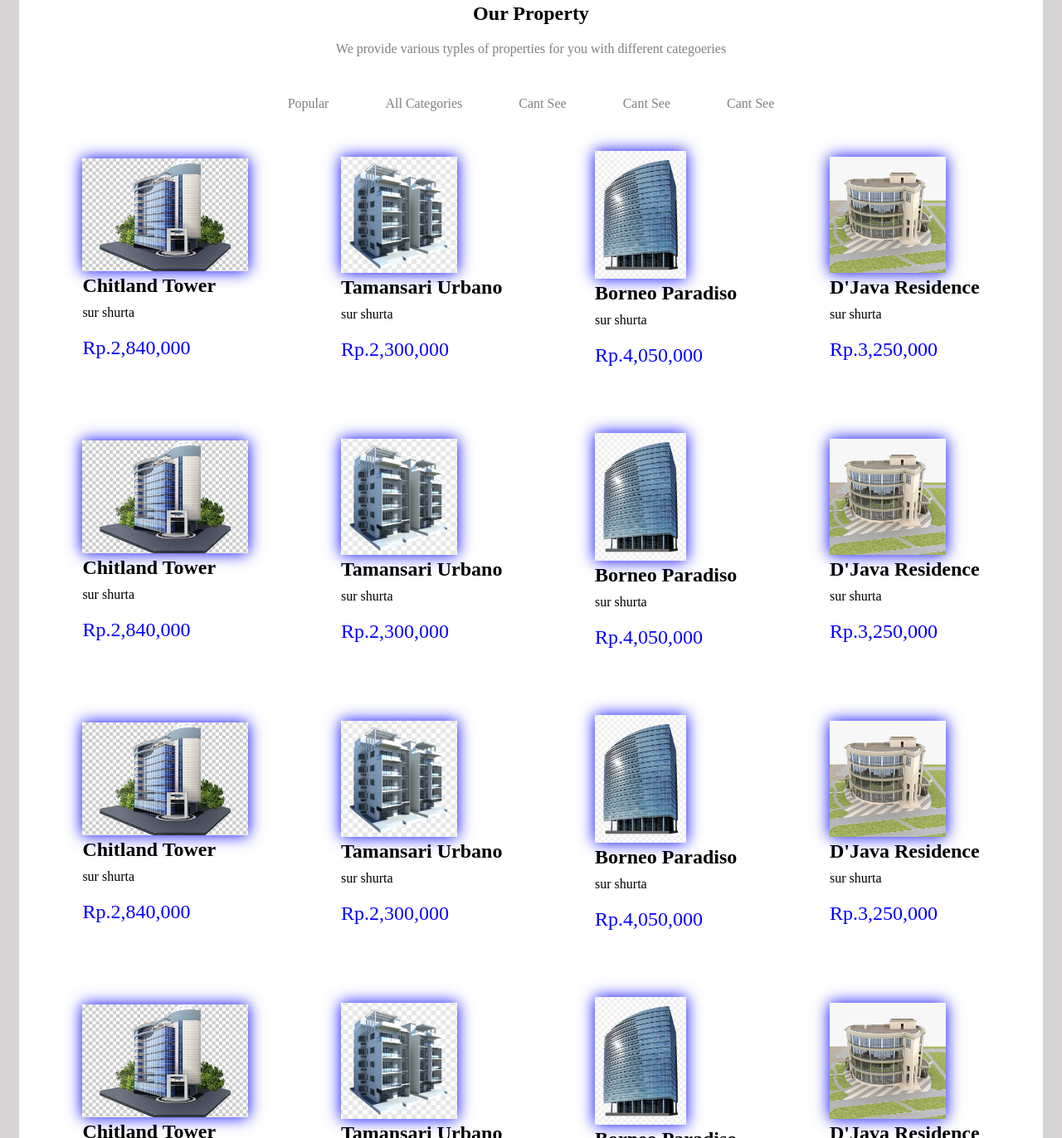
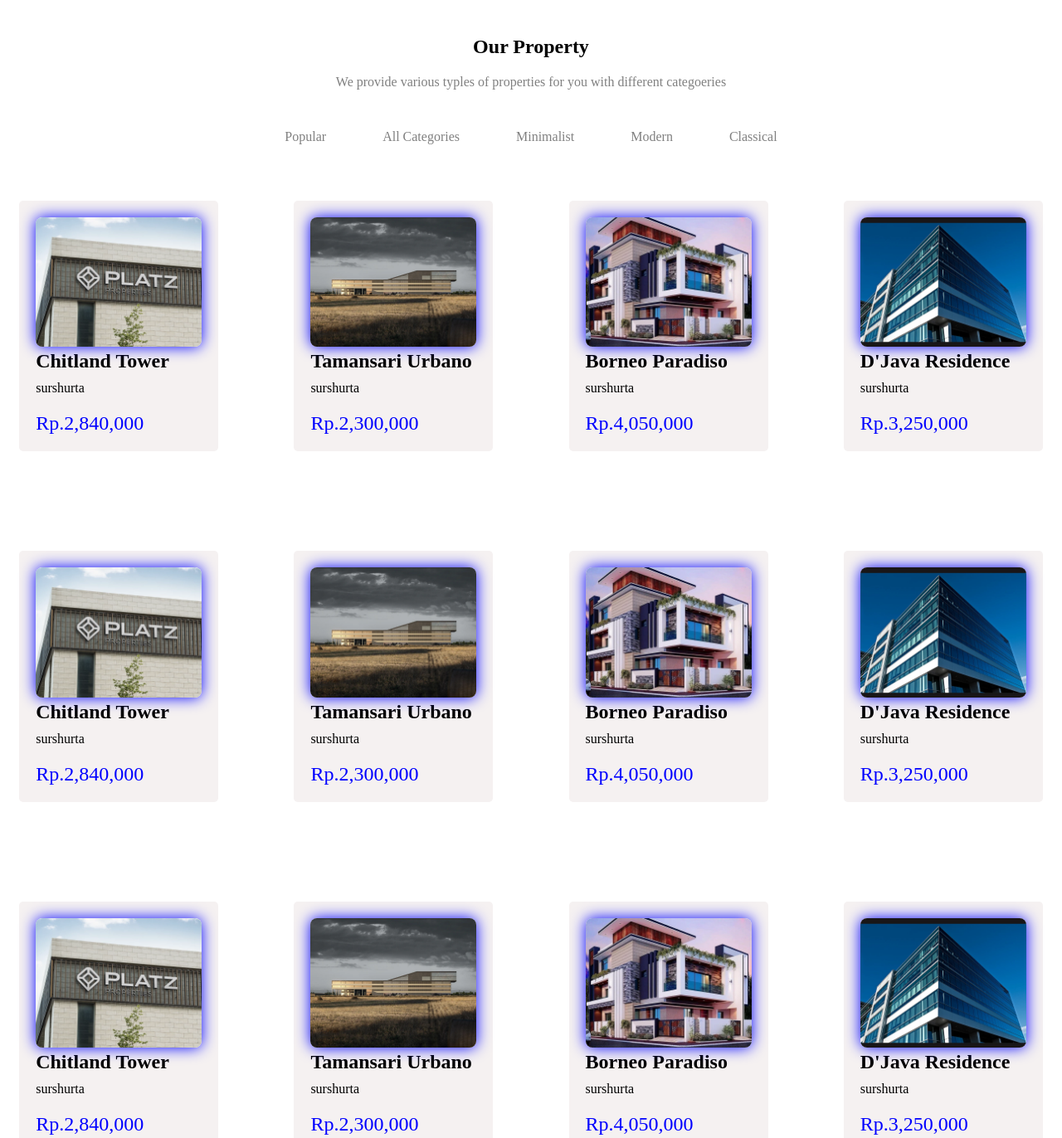
Before and after one commit to kod-python/bigproject2, a plain HTML site: page index.html in a window 1280 px wide. Shown: the part 769-2141 px from the top of the page at 83% size. Drawn offline with Linux system fonts and the light colour scheme.

Commit message:
building reloaded

```diff
--- a/css/style.css
+++ b/css/style.css
@@ -9,17 +9,17 @@
 
 
 
-body{
+/* body{
     background-color: #d6d4d4;
-}
+} */
 
 /* universal starts here */
 
-.container{
-    width: 80%;
+/* .container{
+    width: 100%;
     margin: 0 auto;
     padding: 1%;
-}
+} */
 
 
 
@@ -47,7 +47,7 @@ header .head-right{
     background-position: left;
     background-repeat: no-repeat;
     background-size: cover;
-    width: 700px;
+    width: 900px;
     z-index: -1;
 }
 
@@ -116,8 +116,9 @@ header .h2-p p{
 }
 
 
-
-
+header .jaka{
+    line-height: 2.5rem;
+}
 header .jaka-jak{
     display: flex;
     align-items: center;
@@ -152,7 +153,7 @@ header .ser{
     border-radius: 0.5rem;
     width: 50px;
     height: 50px;
-    background-color: blue;
+    background-color: #3E70F1;
 
 }
 
@@ -173,7 +174,7 @@ header .fa-ck{
 }
 
 header .fa-check-circle{
-    color: blue;
+    color: #275EEA;
 }
 
 
@@ -181,7 +182,7 @@ header .fa-check-circle{
 header .head-right button{
     padding: 0.7rem 1.6rem;
     color: white;
-    background-color: blue;
+    background-color: #3E70F1;
     border-radius: 0.5rem;
     text-align: center;
     margin-top: 3rem;
@@ -202,9 +203,10 @@ header .bitbit{
 /* property section starts here */
 
 #property .property-top{
-    background-color: white;
-    width: 1234px;
-    margin-top: -0.9rem;
+    background-color: #FFFFFF;
+
+    margin-top: 7rem;
+    padding-bottom: 30rem;
 }
 
 #property nav ul{
@@ -239,11 +241,25 @@ header .bitbit{
    justify-content: space-evenly;
    padding-bottom: 5rem;
 }
+
+
+#property .sur{
+   background-color: #f5f1f1;
+    /* background-color: #FEFEFE; */
+    /* background-color: crimson; */
+    border-radius: 0.3rem;
+    padding: 20px;
+    margin: 20px;
+}
+
+
 #property img{
     filter: grayscale(0) ;
 
     transition: 1s all filter;
     box-shadow: 0px 0px 18px blue;
+
+    border-radius: 0.5rem;
 
 
 }
@@ -347,11 +363,11 @@ footer .demo{
 
 /* universal  */
 
-.container1{
+/* .container1{
     width: 80%;
     margin: 0 auto;
     padding: 1%;
-}
+} */
 
 
 /* universal ends here */
@@ -359,6 +375,13 @@ footer .demo{
 
 /* header starts here */
 
+
+.mobile-all-inall{
+
+margin-top: 2rem;
+
+
+}
 
 #mobile header .head-left{
     /* background-image: url("../images/19145a7273572b57f31b4c7b5aa4f257.jpg"); */
@@ -466,7 +489,7 @@ width:400px;
 
 #mobile header .serh{
     border: 1px solid;
-    background-color: blue;
+    background-color: #3E70F1;
     border-radius: 0.5rem;
     width: 50px;
     height: 50px;
@@ -521,13 +544,23 @@ width:400px;
 #mobile-property  .property-top{
     background-color: white;
    width: 500px;
-    margin-top: -2rem;
+    margin-top: -1rem;
+    padding: 2rem;
+
+
 
 
 }
 
 
-
+#mobile-property .sur{
+    background-color: #f5f1f1;
+    /* background-color: #FEFEFE; */
+    /* background-color: crimson; */
+    border-radius: 0.3rem;
+    padding: 20px;
+    margin: 20px;
+}
 
 #mobile-property .sur-sur{
     display: flex;
@@ -543,6 +576,8 @@ width:400px;
 
     transition: 1s all filter;
     box-shadow: 0px 0px 18px blue;
+    border-radius: 0.5rem;
+
 
 }
 
@@ -573,7 +608,8 @@ footer #mobile-foot-main{
     margin-top: -1rem;
     width: 500px;
     padding: 5rem;
-    margin-top: -3rem;
+    margin-top: 15rem;
+
 
 }
 
--- a/index.html
+++ b/index.html
@@ -15,7 +15,7 @@
     <div class="desk-mobile">
 
 
-        <header class="container">
+        <header class="">
 
 
             <div class="head-left-right">
@@ -157,7 +157,7 @@
             <!-- our property starts here -->
             <section id="property">
                 <div class="property-main">
-                    <div class="property-top container">
+                    <div class="property-top">
 
                  <h2 style="text-align: center; padding-bottom: 20px; margin-top: 3rem;">Our Property</h2>
                  <p style="text-align: center; color: grey; padding-bottom: 3rem;">We provide various typles of properties for you with different categoeries</p>
@@ -165,11 +165,11 @@
 
                  <nav>
                     <ul>
-                        <li ><a href="#">popular</a></li>
+                        <li ><a href="#">Popular</a></li>
                         <li><a href="#">All categories</a></li>
-                        <li><a href="#">cant see</a></li>
-                        <li><a href="#">Cant see</a></li>
-                        <li><a href="#">Cant see</a></li>
+                        <li><a href="#">Minimalist</a></li>
+                        <li><a href="#">Modern</a></li>
+                        <li><a href="#">Classical</a></li>
 
                     </ul>
                  </nav>
@@ -179,9 +179,9 @@
 
                 <div class="sur">
 
-                    <img src="./images/058c95818dd2e71e7cd5500aa45507da.jpg" alt="h" width="200">
+                    <img src="./images/build2.webp" alt="h" width="200">
                     <h2>Chitland Tower</h2>
-                    <p style="padding-top: 10px;">sur shurta</p>
+                    <p style="padding-top: 10px;">surshurta</p>
                     <p style="font-size: 1.5rem; color: blue; margin-top: 20px">Rp.2,840,000</p>
 
 
@@ -190,9 +190,9 @@
 
                 <div class="sur">
 
-                    <img src="./images/building_Free_Download_Image.webp" alt="h" width="140" >
+                    <img src="./images/build3.webp" alt="h" width="200" >
                     <h2>Tamansari Urbano</h2>
-                    <p style="padding-top: 10px;">sur shurta</p>
+                    <p style="padding-top: 10px;">surshurta</p>
                     <p style="font-size: 1.5rem; color: blue; margin-top: 20px">Rp.2,300,000</p>
 
 
@@ -202,9 +202,9 @@
 
                 <div class="sur">
 
-                    <img src="./images/cHJpdmF0ZS9sci9pbWFnZXMvd2Vic2l0ZS8yMDIzLTA3L2pvYjE4ODgtcmVhbGNvbmNlcHRjb2xsYWdlLWVsZW1lbnQtdHMtMDIyLnBuZw.webp" alt="h" width="110">
+                    <img src="./images/build4.webp" alt="h" width="200">
                     <h2>Borneo Paradiso</h2>
-                    <p style="padding-top: 10px;">sur shurta</p>
+                    <p style="padding-top: 10px;">surshurta</p>
                     <p style="font-size: 1.5rem; color: blue; margin-top: 20px">Rp.4,050,000</p>
 
 
@@ -214,9 +214,9 @@
 
                 <div class="sur">
 
-                    <img src="./images/o_b-1.jpg" alt="h" width="140">
+                    <img src="./images/build5.webp" alt="h" width="200">
                     <h2>D'Java Residence</h2>
-                    <p style="padding-top: 10px;">sur shurta</p>
+                    <p style="padding-top: 10px;">surshurta</p>
                     <p style="font-size: 1.5rem; color: blue; margin-top: 20px">Rp.3,250,000</p>
 
 
@@ -231,9 +231,9 @@
 
                 <div class="sur">
 
-                    <img src="./images/058c95818dd2e71e7cd5500aa45507da.jpg" alt="h"  width="200">
+                    <img src="./images/build2.webp" alt="h"  width="200">
                     <h2>Chitland Tower</h2>
-                    <p style="padding-top: 10px;">sur shurta</p>
+                    <p style="padding-top: 10px;">surshurta</p>
                     <p style="font-size: 1.5rem; color: blue; margin-top: 20px">Rp.2,840,000</p>
 
 
@@ -242,9 +242,9 @@
 
                 <div class="sur">
 
-                    <img src="./images/building_Free_Download_Image.webp" alt="h"  width="140">
+                    <img src="./images/build3.webp" alt="h"  width="200">
                     <h2>Tamansari Urbano</h2>
-                    <p style="padding-top: 10px;">sur shurta</p>
+                    <p style="padding-top: 10px;">surshurta</p>
                     <p style="font-size: 1.5rem; color: blue; margin-top: 20px">Rp.2,300,000</p>
 
 
@@ -254,9 +254,9 @@
 
                 <div class="sur">
 
-                    <img src="./images/cHJpdmF0ZS9sci9pbWFnZXMvd2Vic2l0ZS8yMDIzLTA3L2pvYjE4ODgtcmVhbGNvbmNlcHRjb2xsYWdlLWVsZW1lbnQtdHMtMDIyLnBuZw.webp" alt="h"  width="110">
+                    <img src="./images/build4.webp" alt="h"  width="200">
                     <h2>Borneo Paradiso</h2>
-                    <p style="padding-top: 10px;">sur shurta</p>
+                    <p style="padding-top: 10px;">surshurta</p>
                     <p style="font-size: 1.5rem; color: blue; margin-top: 20px">Rp.4,050,000</p>
 
 
@@ -266,9 +266,9 @@
 
                 <div class="sur">
 
-                    <img src="./images/o_b-1.jpg" alt="h"  width="140">
+                    <img src="./images/build5.webp" alt="h"  width="200">
                     <h2>D'Java Residence</h2>
-                    <p style="padding-top: 10px;">sur shurta</p>
+                    <p style="padding-top: 10px;">surshurta</p>
                     <p style="font-size: 1.5rem; color: blue; margin-top: 20px">Rp.3,250,000</p>
 
 
@@ -284,9 +284,9 @@
 
                 <div class="sur">
 
-                    <img src="./images/058c95818dd2e71e7cd5500aa45507da.jpg" alt="h" width="200">
+                    <img src="./images/build2.webp" alt="h" width="200">
                     <h2>Chitland Tower</h2>
-                    <p style="padding-top: 10px;">sur shurta</p>
+                    <p style="padding-top: 10px;">surshurta</p>
                     <p style="font-size: 1.5rem; color: blue; margin-top: 20px">Rp.2,840,000</p>
 
 
@@ -295,9 +295,9 @@
 
                 <div class="sur">
 
-                    <img src="./images/building_Free_Download_Image.webp" alt="h" width="140">
+                    <img src="./images/build3.webp" alt="h" width="200">
                     <h2>Tamansari Urbano</h2>
-                    <p style="padding-top: 10px;">sur shurta</p>
+                    <p style="padding-top: 10px;">surshurta</p>
                     <p style="font-size: 1.5rem; color: blue; margin-top: 20px">Rp.2,300,000</p>
 
 
@@ -307,9 +307,9 @@
 
                 <div class="sur">
 
-                    <img src="./images/cHJpdmF0ZS9sci9pbWFnZXMvd2Vic2l0ZS8yMDIzLTA3L2pvYjE4ODgtcmVhbGNvbmNlcHRjb2xsYWdlLWVsZW1lbnQtdHMtMDIyLnBuZw.webp" alt="h" width="110">
+                    <img src="./images/build4.webp" alt="h" width="200">
                     <h2>Borneo Paradiso</h2>
-                    <p style="padding-top: 10px;">sur shurta</p>
+                    <p style="padding-top: 10px;">surshurta</p>
                     <p style="font-size: 1.5rem; color: blue; margin-top: 20px">Rp.4,050,000</p>
 
 
@@ -319,9 +319,9 @@
 
                 <div class="sur">
 
-                    <img src="./images/o_b-1.jpg" alt="h" width="140">
+                    <img src="./images/build5.webp" alt="h" width="200">
                     <h2>D'Java Residence</h2>
-                    <p style="padding-top: 10px;">sur shurta</p>
+                    <p style="padding-top: 10px;">surshurta</p>
                     <p style="font-size: 1.5rem; color: blue; margin-top: 20px">Rp.3,250,000</p>
 
 
@@ -335,9 +335,9 @@
 
                 <div class="sur">
 
-                    <img src="./images/058c95818dd2e71e7cd5500aa45507da.jpg" alt="h" width="200">
+                    <img src="./images/build2.webp" alt="h" width="200">
                     <h2>Chitland Tower</h2>
-                    <p style="padding-top: 10px;">sur shurta</p>
+                    <p style="padding-top: 10px;">surshurta</p>
                     <p style="font-size: 1.5rem; color: blue; margin-top: 20px">Rp.2,840,000</p>
 
 
@@ -346,9 +346,9 @@
 
                 <div class="sur">
 
-                    <img src="./images/building_Free_Download_Image.webp" alt="h" width="140">
+                    <img src="./images/build3.webp" alt="h" width="200">
                     <h2>Tamansari Urbano</h2>
-                    <p style="padding-top: 10px;">sur shurta</p>
+                    <p style="padding-top: 10px;">surshurta</p>
                     <p style="font-size: 1.5rem; color: blue; margin-top: 20px">Rp.2,300,000</p>
 
 
@@ -358,9 +358,9 @@
 
                 <div class="sur">
 
-                    <img src="./images/cHJpdmF0ZS9sci9pbWFnZXMvd2Vic2l0ZS8yMDIzLTA3L2pvYjE4ODgtcmVhbGNvbmNlcHRjb2xsYWdlLWVsZW1lbnQtdHMtMDIyLnBuZw.webp" alt="h" width="110">
+                    <img src="./images/build4.webp" alt="h" width="200">
                     <h2>Borneo Paradiso</h2>
-                    <p style="padding-top: 10px;">sur shurta</p>
+                    <p style="padding-top: 10px;">surshurta</p>
                     <p style="font-size: 1.5rem; color: blue; margin-top: 20px">Rp.4,050,000</p>
 
 
@@ -370,9 +370,9 @@
 
                 <div class="sur">
 
-                    <img src="./images/o_b-1.jpg" alt="h" width="140">
+                    <img src="./images/build5.webp" alt="h" width="200">
                     <h2>D'Java Residence</h2>
-                    <p style="padding-top: 10px;">sur shurta</p>
+                    <p style="padding-top: 10px;">surshurta</p>
                     <p style="font-size: 1.5rem; color: blue; margin-top: 20px">Rp.3,250,000</p>
 
 
@@ -488,7 +488,7 @@
             <!-- MOBILE SECTIONS STARTS HERE -->
 
             <div class="mobile-all-inall">
-
+            <h1 style="color:grey; font-weight: bolder; text-align: left; padding-bottom: 1rem;">MOBILE VERSION</h1>
                 <section id="mobile">
                     <div class="mobile-main">
                         <div class="movile-top ">
@@ -625,8 +625,9 @@
 
 
                         </div>
-                    </div>
-                </section>
+                    </section>
+                </div>
+
 
 
 
@@ -650,9 +651,9 @@
 
                                <div class="sur">
 
-                                   <img src="./images/058c95818dd2e71e7cd5500aa45507da.jpg" alt="h" width="200">
+                                   <img src="./images/build2.webp" alt="h" width="200">
                                    <h2>Chitland Tower</h2>
-                                   <p style="padding-top: 10px;">sur shurta</p>
+                                   <p style="padding-top: 10px;">surshurta</p>
                                    <p style="font-size: 1.5rem; color: blue; margin-top: 20px">Rp.2,840,000</p>
 
 
@@ -661,9 +662,9 @@
 
                                <div class="sur">
 
-                                   <img src="./images/building_Free_Download_Image.webp" alt="h"  width="140">
+                                   <img src="./images/build3.webp" alt="h"  width="200">
                                    <h2>Tamansari Urbano</h2>
-                                   <p style="padding-top: 10px;">sur shurta</p>
+                                   <p style="padding-top: 10px;">surshurta</p>
                                    <p style="font-size: 1.5rem; color: blue; margin-top: 20px">Rp.2,300,000</p>
 
 
@@ -671,9 +672,9 @@
 
                                <div class="sur">
 
-                                   <img src="./images/cHJpdmF0ZS9sci9pbWFnZXMvd2Vic2l0ZS8yMDIzLTA3L2pvYjE4ODgtcmVhbGNvbmNlcHRjb2xsYWdlLWVsZW1lbnQtdHMtMDIyLnBuZw.webp" alt="h"  width="110">
+                                   <img src="./images/build4.webp" alt="h"  width="200">
                                    <h2>Borneo Paradiso</h2>
-                                   <p style="padding-top: 10px;">sur shurta</p>
+                                   <p style="padding-top: 10px;">surshurta</p>
                                    <p style="font-size: 1.5rem; color: blue; margin-top: 20px">Rp.4,050,000</p>
 
 
@@ -683,9 +684,9 @@
 
                                <div class="sur">
 
-                                   <img src="./images/o_b-1.jpg" alt="h"  width="140">
+                                   <img src="./images/build5.webp" alt="h"  width="200">
                                    <h2>D'Java Residence</h2>
-                                   <p style="padding-top: 10px;">sur shurta</p>
+                                   <p style="padding-top: 10px;">surshurta</p>
                                    <p style="font-size: 1.5rem; color: blue; margin-top: 20px">Rp.3,250,000</p>
 
 
@@ -700,9 +701,9 @@
 
                                <div class="sur">
 
-                                   <img src="./images/058c95818dd2e71e7cd5500aa45507da.jpg" alt="h"  width="200">
+                                   <img src="./images/build2.webp" alt="h"  width="200">
                                    <h2>Chitland Tower</h2>
-                                   <p style="padding-top: 10px;">sur shurta</p>
+                                   <p style="padding-top: 10px;">surshurta</p>
                                    <p style="font-size: 1.5rem; color: blue; margin-top: 20px">Rp.2,840,000</p>
 
 
@@ -711,9 +712,9 @@
 
                                <div class="sur">
 
-                                   <img src="./images/building_Free_Download_Image.webp" alt="h"  width="140">
+                                   <img src="./images/build3.webp" alt="h"  width="200">
                                    <h2>Tamansari Urbano</h2>
-                                   <p style="padding-top: 10px;">sur shurta</p>
+                                   <p style="padding-top: 10px;">surshurta</p>
                                    <p style="font-size: 1.5rem; color: blue; margin-top: 20px">Rp.2,300,000</p>
 
 
@@ -723,9 +724,9 @@
 
                                <div class="sur">
 
-                                   <img src="./images/cHJpdmF0ZS9sci9pbWFnZXMvd2Vic2l0ZS8yMDIzLTA3L2pvYjE4ODgtcmVhbGNvbmNlcHRjb2xsYWdlLWVsZW1lbnQtdHMtMDIyLnBuZw.webp" alt="h"  width="110">
+                                   <img src="./images/build4.webp" alt="h"  width="200">
                                    <h2>Borneo Paradiso</h2>
-                                   <p style="padding-top: 10px;">sur shurta</p>
+                                   <p style="padding-top: 10px;">surshurta</p>
                                    <p style="font-size: 1.5rem; color: blue; margin-top: 20px">Rp.4,050,000</p>
 
 
@@ -735,9 +736,9 @@
 
                                <div class="sur">
 
-                                   <img src="./images/o_b-1.jpg" alt="h"  width="140">
+                                   <img src="./images/build5.webp" alt="h"  width="200">
                                    <h2>D'Java Residence</h2>
-                                   <p style="padding-top: 10px;">sur shurta</p>
+                                   <p style="padding-top: 10px;">surshurta</p>
                                    <p style="font-size: 1.5rem; color: blue; margin-top: 20px">Rp.3,250,000</p>
 
 
@@ -810,7 +811,7 @@
                         </div>
 
                         <div class="mobile-icons">
-                            <i class="fa-solid fa-mailing"></i>
+                            <i class="fa-solid fa-envelope"></i>
                             <p>DEviper@gmail.com</p>
                         </div>
 
```
Also changed, not shown: images/build2.webp (added), images/build3.webp (added), images/build4.webp (added), images/build5.webp (added).
